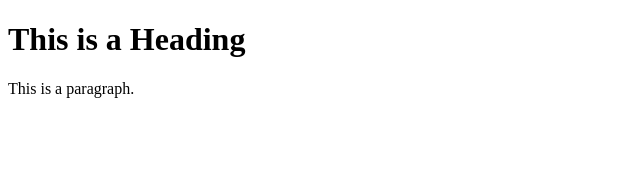
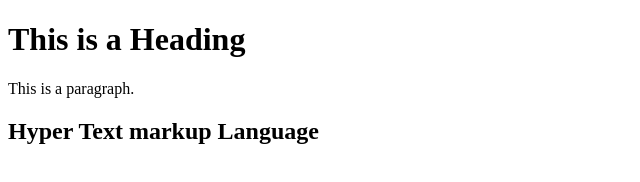
Before and after one commit to Lorshan3550/DemoExperiment, a plain HTML site: page index.html in a window 1280 px wide. Shown: the whole page, without its empty margins (0-640 px from the left). Drawn offline with Linux system fonts and the light colour scheme.

Commit message:
2nd change

```diff
--- a/index.html
+++ b/index.html
@@ -7,6 +7,7 @@
 
 <h1>This is a Heading</h1>
 <p>This is a paragraph.</p>
+<h2>Hyper Text markup Language</h2>
 
 </body>
 </html>
```
